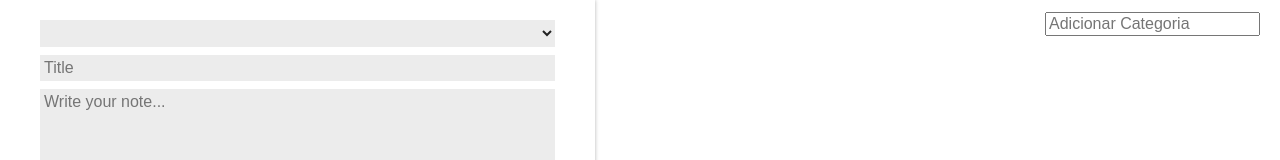
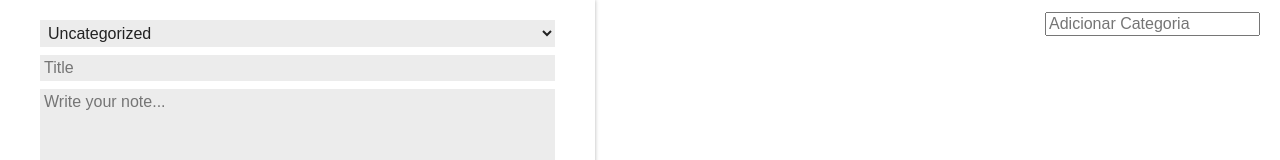
Before and after one commit to rafaelmauricioaraujo/reep, a React (Create React App) app: page / in a window 1280 px wide. Shown: the top 160 px of the page. Built offline with nearby package versions, Linux system fonts and the light colour scheme.

Commit message:
adding category select option

```diff
--- a/src/App.js
+++ b/src/App.js
@@ -14,8 +14,8 @@ class App extends Component {
     };
   }
 
-  createNote(title, text) {
-    const newNote = { title, text };
+  createNote(title, text, category) {
+    const newNote = { title, text, category };
     const newNotes = [...this.state.notes, newNote];
     const newState = {
       notes: newNotes,
--- a/src/components/CardNote/CardNote.jsx
+++ b/src/components/CardNote/CardNote.jsx
@@ -25,6 +25,7 @@ class CardNote extends Component {
           <h3 className="card-note_title">{this.props.title}</h3>
           {/* <img src={deleteSVG}></img> */}
           <DeleteSVG onClick={this.deleteNote.bind(this)} />
+          <h4>{this.props.category}</h4>
         </header>
         <p className="card-note_text">{this.props.text}</p>
       </section>
--- a/src/components/NoteList/NoteList.jsx
+++ b/src/components/NoteList/NoteList.jsx
@@ -18,6 +18,7 @@ class NoteList extends Component {
                 deleteNote={this.props.deleteNote}
                 title={note.title}
                 text={note.text}
+                category={note.category}
               />
             </li>
           );
--- a/src/components/RegistrationForm/RegistrationForm.jsx
+++ b/src/components/RegistrationForm/RegistrationForm.jsx
@@ -6,6 +6,7 @@ class RegistrationForm extends Component {
     super(props);
     this.title = "";
     this.text = "";
+    this.category = "Uncategorized";
   };
 
   _handlerChangeTitle(event) {
@@ -16,20 +17,31 @@ class RegistrationForm extends Component {
     this.text = event.target.value;
   };
 
+  _handleChangeCategory(event) {
+    event.preventDefault();
+    event.stopPropagation();
+    this.category = event.target.value;
+  };
+
   _createNote(event) {
     event.preventDefault();
     event.stopPropagation();
-    this.props.createNote(this.title, this.text);
+    this.props.createNote(this.title, this.text, this.category);
   };
 
   render() {
     return (
-      <form className="registration-form"
+      <form
+        className="registration-form"
         onSubmit={this._createNote.bind(this)}
       >
-        <select className="registration-form_input">
-          {this.props.categoryList.map((category)=>{
-            return <option>{category}</option>
+        <select
+          onChange={this._handleChangeCategory.bind(this)}
+          className="registration-form_input"
+        >
+          <option>Uncategorized</option>
+          {this.props.categoryList.map((category) => {
+            return <option>{category}</option>;
           })}
         </select>
         <input
```
